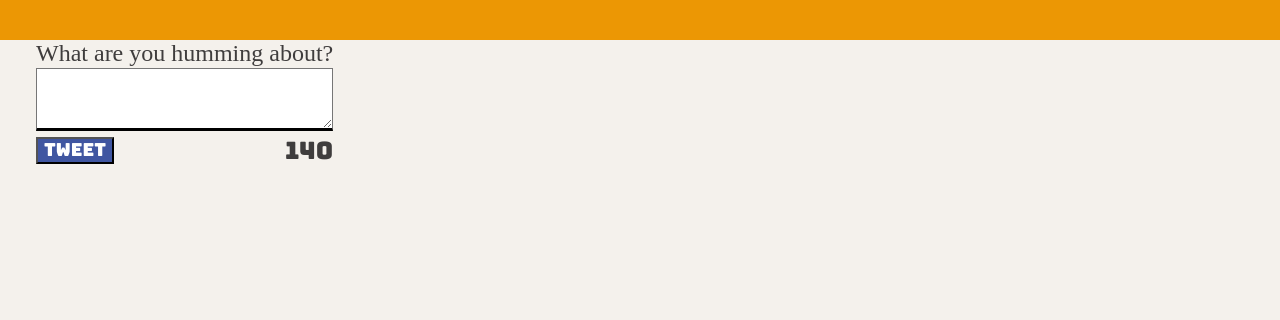
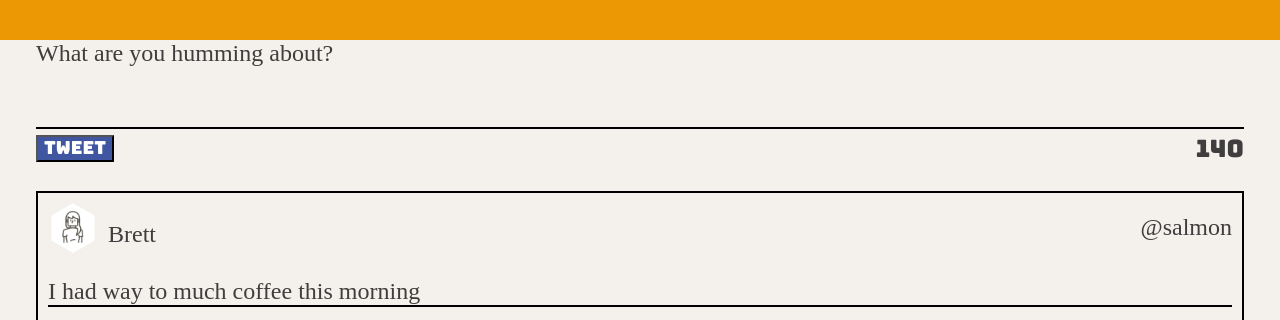
Before and after one commit to brettg17/tweeter, a website: page public/index.html in a window 1280 px wide. Shown: the part 480-800 px from the top of the page. Drawn offline with nearby package versions, Linux system fonts and the light colour scheme.

Commit message:
finally completelted user-tweet secion.

```diff
--- a/public/index.html
+++ b/public/index.html
@@ -10,11 +10,13 @@
     <link rel="preconnect" href="https://fonts.gstatic.com" crossorigin>
     <link href="https://fonts.googleapis.com/css2?family=Bungee&family=Source+Sans+3:ital,wght@0,200..900;1,200..900&display=swap" rel="stylesheet">
     <link rel="stylesheet" href="https://cdnjs.cloudflare.com/ajax/libs/font-awesome/6.5.1/css/all.min.css" integrity="sha512-DTOQO9RWCH3ppGqcWaEA1BIZOC6xxalwEsw9c2QQeAIftl+Vegovlnee1c9QX4TctnWMn13TZye+giMm8e2LwA==" crossorigin="anonymous" referrerpolicy="no-referrer" />
+
     <!-- App CSS -->
     <link rel="stylesheet" href="/styles/layout.css" type="text/css" />
     <link rel="stylesheet" href="/styles/nav.css" type="text/css" />
     <link rel="stylesheet" href="/styles/header.css" type="text/css" />
     <link rel="stylesheet" href="/styles/new-tweet.css" type="text/css" />
+    <link rel="stylesheet" href="/styles/tweet.css" type="text/css" />
 
 
     <!-- External JS -->
@@ -62,6 +64,32 @@
          </div>
         </form>
       </section>
-</main>
+      <br>
+
+      <article class="tweet-container">
+        <div class="user-info">
+          <div class="left-section">
+            <img src="/images/profile-hex.png" class="user-picture" alt="Profile Picture">
+            <label for="user-name">Brett</label>
+          </div>
+          <div class="right-section">
+            <label class="user-handle" for="user-handle">@salmon</label>
+          </div>
+        </div>
+        <div class="user-tweet">
+          <label for="user-tweet">I had way to much coffee this morning</label>
+        </div>
+        <br>
+        <div class="tweet-footer">
+          <label class="time" for="time">10 days ago</label>
+          <div class="icons">
+            <i class="fa-solid fa-flag"></i>
+            <i class="fa-solid fa-retweet"></i>
+            <i class="fa-solid fa-heart"></i>
+          </div>
+        </div>
+      </article>
+
+
   </body>
 </html>
--- a/public/scripts/composer-char-counter.js
+++ b/public/scripts/composer-char-counter.js
@@ -2,12 +2,13 @@ $(document).ready(function() {
   $("#tweet-text").on("input", function(event) {
       const currentLength = $(this).val().length;
       const remaining = 140 - currentLength;
-      $(".counter").text(remaining);
+      const counter = $(this).closest('form').find('.counter');
+      counter.text(remaining);
 
       if (remaining < 0) {
-          $(".counter").addClass("negative");
+          counter.addClass("negative");
       } else {
-          $(".counter").removeClass("negative");
+          counter.removeClass("negative");
       }
   });
 });
--- a/public/styles/layout.css
+++ b/public/styles/layout.css
@@ -31,5 +31,6 @@ body {
   width: 90%;
   background-color: #f4f1ec;
   margin: 0 auto;
+  flex-direction: column;
 
  }
--- a/public/styles/new-tweet.css
+++ b/public/styles/new-tweet.css
@@ -1,21 +1,46 @@
-.container{
+/* Reset some basic elements to ensure a consistent layout across browsers */
+html, body {
+  height: 100%;
+  margin: 0;
+  padding: 0;
+}
+
+/* Optional: If using Flexbox for your body layout */
+body {
+  display: flex;
+  flex-direction: column;
+  min-height: 100vh;
+}
+
+/* Styles for your main container */
+.container {
+  flex-grow: 1; /* Only needed if you're going with the Flexbox layout */
+  min-height: 100vh; /* Use this if not using Flexbox, and want the container to fill the viewport */
   width: 100%;
   color: rgb(63, 61, 61);
   padding-left: 1.5em;
   padding-right: 1.5em;
 }
-
+.new-tweet{
+  width: 100%;
+}
 label {
   padding-top: 15px;
 }
 
 #tweet-text  {
- width: 100%;
- border-bottom: solid;
+  width: 100%;
+  border: none;
+  outline: none;
+  background-color: transparent;
+  resize: none;
+  color: black;
+  border-bottom: 2px solid black;
 }
 
 
 button {
+
   float: left;
   background-color: #4056A1;
   color:  #FFFFFF;
--- /dev/null
+++ b/public/styles/tweet.css
@@ -0,0 +1,53 @@
+
+.tweet-container {
+  display: flex;
+  flex-direction: column;
+  border: 2px solid black;
+  padding: 10px;
+  width: 100%;
+}
+
+.user-info,
+.user-tweet,
+.tweet-footer {
+  display: flex;
+  justify-content: space-between;
+  align-items: center;
+  width: 100%;
+}
+
+.left-section {
+  display: flex;
+  align-items: center;
+}
+
+.user-picture {
+  height: 50px;
+  width: 50px;
+  margin-right: 10px;
+}
+
+.user-handle {
+  margin-left: 10px;
+}
+
+.user-tweet {
+  margin-top: 10px;
+  border-bottom: 2px solid black;
+}
+
+.time {
+  font-size: 12px;
+}
+
+.icons i {
+  margin-right: 10px;
+}
+
+.icons i:hover {
+  color: rgb(255, 77, 0);
+}
+
+.tweet-container:hover {
+  box-shadow: 0px 0px 30px rgba(0, 0, 0, 0.5);
+}
--- a/server/data-files/initial-tweets.json
+++ b/server/data-files/initial-tweets.json
@@ -8,7 +8,7 @@
     "content": {
       "text": "If I have seen further it is by standing on the shoulders of giants"
     },
-    "created_at": 1710513517548
+    "created_at": 1710684282706
   },
   {
     "user": {
@@ -19,6 +19,6 @@
     "content": {
       "text": "Je pense , donc je suis"
     },
-    "created_at": 1710599917548
+    "created_at": 1710770682706
   }
 ]
```
Lines whose indentation alone changed are shown as unchanged.
